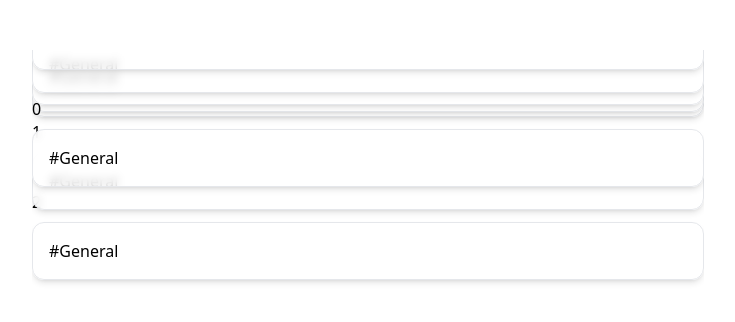
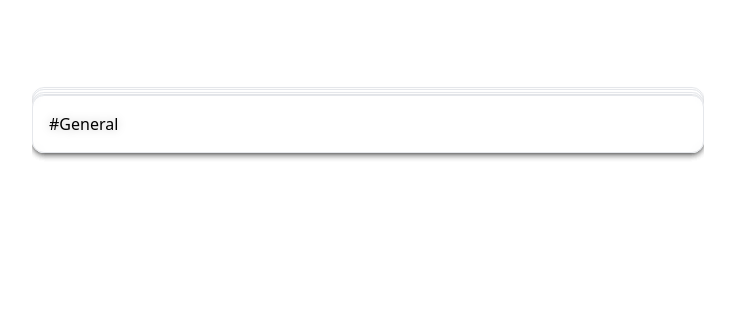
Before and after one commit to nstfkc/nstfkc.com, a Next.js app: page /chat-ui in a window 1280 px wide. Shown: the part 150-472 px from the top of the page, without its empty margins (272-1007 px from the left). Built offline with nearby package versions, Linux system fonts and the light colour scheme.

Commit message:
chat ui e update

```diff
--- a/app/chat-ui/components/Chat.tsx
+++ b/app/chat-ui/components/Chat.tsx
@@ -1,7 +1,6 @@
 "use client";
 
 import { useEffect, useRef } from "react";
-import useScrollSnap from "./useScrollSnap";
 import { useScroll, motion, useVelocity } from "framer-motion";
 
 const Channel = () => {
@@ -36,12 +35,8 @@ interface CalculateTopParams {
   scrollYProgress: number;
 }
 
-function calculateTop(params: CalculateTopParams) {
-  const { totalItems, itemHeight, index, scrollYProgress } = params;
-}
-
-function top(i: number, n: number) {
-  return 1 / (Math.E ^ ((n * i) ^ 2));
+function top(x: number, a = 1) {
+  return Number((1 / Math.pow(Math.E, Math.pow(x * a, 2))).toFixed(2));
 }
 
 export const Chat = () => {
@@ -53,7 +48,14 @@ export const Chat = () => {
     return scrollVelocity.on("change", (latest) => {});
   }, [scrollVelocity]);
 
-  const index = 3;
+  const index = 5;
+
+  console.table(
+    Array.from({ length: ITEM_COUNT }).map((_, i) => [
+      index - i,
+      top(index - i, 0.2) * 100,
+    ])
+  );
 
   return (
     <div className="container max-w-2xl mx-auto flex items-center h-full">
@@ -63,16 +65,13 @@ export const Chat = () => {
           <motion.div
             key={i}
             style={{
-              top: `${top(index - i, 1) * 140}px`,
-              zIndex: 100 - i,
+              top: `${(top(index - i, 0.1) * ITEM_HEIGHT) / 2}px`,
+              zIndex: top(index - i, 0.1) * 100,
             }}
             data-scale={top(i + 0, 1)}
             className="absolute"
           >
-            <div>
-              {i}
-              <Channel />
-            </div>
+            <Channel />
           </motion.div>
         ))}
       </div>
--- a/app/chat-ui/components/useScrollSnap.ts
+++ /dev/null
@@ -1,288 +0,0 @@
-import { useRef, useEffect } from "react";
-
-enum Direction {
-  Up,
-  Down,
-  None,
-}
-
-interface ScrollState {
-  currentIndex: number;
-  currentOffset: number;
-  targetOffset: number;
-  timeoutID: number;
-  direction: Direction;
-  directionStart: number;
-  animation: any | null;
-}
-
-interface UseScrollSnapProps {
-  ref: React.RefObject<HTMLElement>;
-  duration?: number;
-  isArrowKeysEnabled?: boolean;
-  isDirectionEnabled?: boolean;
-}
-
-interface UseScrollSnapReturn {
-  state: React.RefObject<ScrollState>;
-  goto: (index: number) => void;
-}
-
-const INTERACTION_TIMEOUT = 150;
-
-function useScrollSnap({
-  ref: elementRef,
-  duration = 100,
-  isArrowKeysEnabled = true,
-  isDirectionEnabled = true,
-}: UseScrollSnapProps): UseScrollSnapReturn {
-  const dataRef = useRef<ScrollState>({
-    currentIndex: 0,
-    currentOffset: 0,
-    targetOffset: 0,
-    timeoutID: 0,
-    direction: Direction.None,
-    directionStart: 0,
-    animation: null,
-  });
-
-  const getTargetScrollOffset = (element: HTMLElement) => {
-    let top = element.offsetTop;
-    while (element.offsetParent) {
-      element = element.offsetParent as HTMLElement;
-      top += element.offsetTop;
-    }
-    return top;
-  };
-
-  const getChildElements = () => {
-    if (elementRef.current && elementRef.current.children.length > 0) {
-      return Array.from(elementRef.current.children) as Array<HTMLElement>;
-    } else {
-      return [];
-    }
-  };
-
-  // Modified from https://stackoverflow.com/a/125106
-  const getElementsInView = () => {
-    return getChildElements().filter((element) => {
-      const height = element.offsetHeight;
-      let top = element.offsetTop;
-      while (element.offsetParent) {
-        element = element.offsetParent as HTMLElement;
-        top += element.offsetTop;
-      }
-      return (
-        top < window.scrollY + window.innerHeight &&
-        top + height > window.scrollY
-      );
-    });
-  };
-
-  const getElementViewportHeight = (element: HTMLElement) => {
-    const viewportHeight = window.innerHeight;
-
-    const rect = element.getBoundingClientRect();
-
-    let elementY;
-    if (rect.top < 0) {
-      elementY = rect.bottom;
-    } else if (rect.bottom > viewportHeight) {
-      elementY = viewportHeight - rect.top;
-    } else {
-      elementY = rect.bottom - rect.top;
-    }
-
-    return elementY;
-  };
-
-  const findSnapTarget = () => {
-    const elementsInView = getElementsInView();
-    if (elementsInView.length < 1) return;
-
-    dataRef.current.currentOffset = window.scrollY;
-
-    if (isDirectionEnabled) {
-      if (dataRef.current.direction === Direction.Up) {
-        snapToTarget(elementsInView[0]);
-        return;
-      } else if (dataRef.current.direction === Direction.Down) {
-        snapToTarget(elementsInView[elementsInView.length - 1]);
-        return;
-      }
-    }
-
-    let largestElement;
-    let largestHeight = -1;
-
-    for (const element of elementsInView) {
-      const elementHeight = getElementViewportHeight(element);
-      if (elementHeight > largestHeight) {
-        largestElement = element;
-        largestHeight = elementHeight;
-      }
-    }
-
-    if (largestElement) {
-      snapToTarget(largestElement);
-    }
-  };
-
-  const snapToTarget = (target: HTMLElement) => {
-    if (dataRef.current.animation) {
-      dataRef.current.animation.stop();
-    }
-
-    const elements = getChildElements();
-    for (let i = 0; i < elements.length; ++i) {
-      const element = elements[i];
-      if (element.isSameNode(target)) {
-        dataRef.current.currentIndex = i;
-      }
-    }
-
-    dataRef.current.targetOffset = getTargetScrollOffset(target);
-
-    // const animation = new Tweezer({
-    //     start: 0,
-    //     end: 10000,
-    //     duration: duration,
-    // })
-
-    // animation.on('tick', tickAnimation)
-    // animation.on('done', clearAnimation)
-
-    // dataRef.current.animation = animation
-    // animation.begin()
-  };
-
-  const tickAnimation = (value: number) => {
-    const scrollTopDelta =
-      dataRef.current.targetOffset - dataRef.current.currentOffset;
-    const scrollTop =
-      dataRef.current.currentOffset + (scrollTopDelta * value) / 10000;
-    window.scrollTo({ top: scrollTop, behavior: "smooth" });
-  };
-
-  const clearAnimation = () => {
-    clearTimeout(dataRef.current.timeoutID);
-
-    if (dataRef.current.animation) {
-      dataRef.current.animation.stop();
-    }
-
-    dataRef.current = {
-      currentIndex: dataRef.current.currentIndex,
-      currentOffset: 0,
-      targetOffset: 0,
-      timeoutID: 0,
-      direction: Direction.None,
-      directionStart: 0,
-      animation: null,
-    };
-  };
-
-  const handleInteraction = () => {
-    dataRef.current.timeoutID = setTimeout(findSnapTarget, INTERACTION_TIMEOUT);
-  };
-
-  const handleWheel = (event: WheelEvent) => {
-    clearAnimation();
-
-    if (event.deltaY < 0) {
-      dataRef.current.direction = Direction.Up;
-    } else if (event.deltaY > 0) {
-      dataRef.current.direction = Direction.Down;
-    } else {
-      dataRef.current.direction = Direction.None;
-    }
-
-    handleInteraction();
-  };
-
-  const handleTouchStart = (event: TouchEvent) => {
-    dataRef.current.directionStart = event.touches[0].clientY;
-  };
-
-  const handleTouchMove = (event: TouchEvent) => {
-    const deltaY = event.touches[0].clientY - dataRef.current.directionStart;
-
-    if (deltaY > 0) {
-      dataRef.current.direction = Direction.Up;
-    } else {
-      dataRef.current.direction = Direction.Down;
-    }
-
-    handleInteraction();
-  };
-
-  const handleKeyDown = (event: KeyboardEvent) => {
-    const currentIndex = dataRef.current.currentIndex;
-
-    if (event.code === "ArrowUp" && currentIndex > 0) {
-      event.preventDefault();
-
-      const elements = getChildElements();
-      const element = elements[currentIndex - 1];
-
-      clearAnimation();
-      snapToTarget(element);
-    } else if (event.code === "ArrowDown") {
-      const elements = getChildElements();
-
-      if (currentIndex < elements.length - 1) {
-        event.preventDefault();
-
-        const element = elements[currentIndex + 1];
-
-        clearAnimation();
-        snapToTarget(element);
-      }
-    }
-  };
-
-  const goto = (index: number) => {
-    const elements = getChildElements();
-    const element = elements[index];
-
-    if (element) {
-      clearAnimation();
-      snapToTarget(element);
-    }
-  };
-
-  useEffect(() => {
-    clearAnimation();
-
-    document.addEventListener("wheel", handleWheel, { passive: true });
-    document.addEventListener("touchstart", handleTouchStart, {
-      passive: true,
-    });
-    document.addEventListener("touchmove", handleTouchMove, { passive: true });
-
-    if (isArrowKeysEnabled) {
-      document.addEventListener("keydown", handleKeyDown);
-    }
-
-    findSnapTarget();
-
-    return () => {
-      clearAnimation();
-
-      document.removeEventListener("wheel", handleWheel);
-      document.removeEventListener("touchstart", handleTouchStart);
-      document.removeEventListener("touchmove", handleTouchMove);
-
-      if (isArrowKeysEnabled) {
-        document.removeEventListener("keydown", handleKeyDown);
-      }
-    };
-  }, []);
-
-  return {
-    state: dataRef,
-    goto,
-  };
-}
-
-export default useScrollSnap;
```
Also changed, not shown: 1 other file (tests, documents, lock files or other folders).
